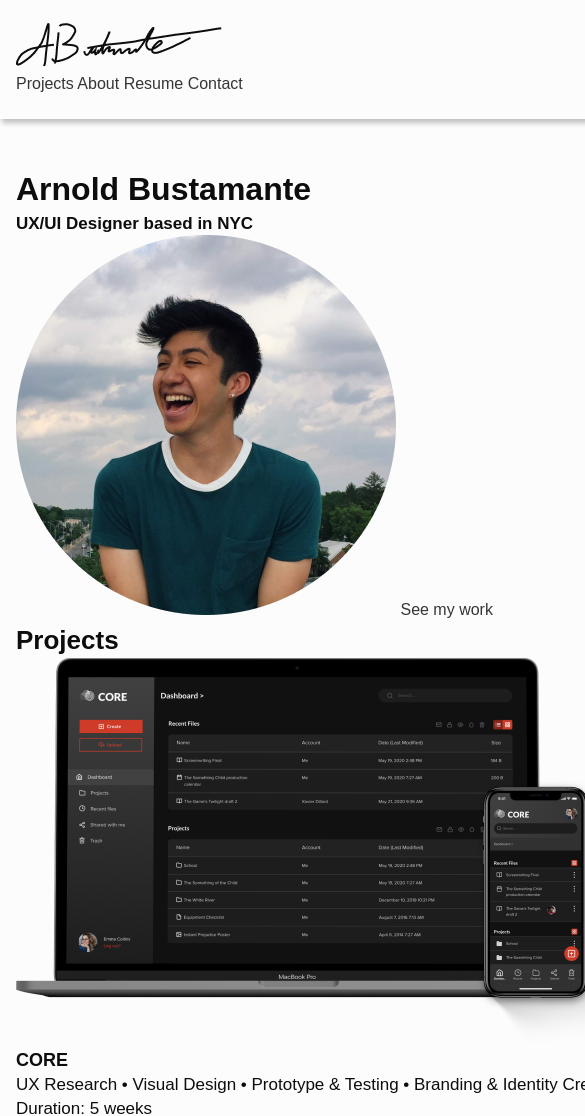
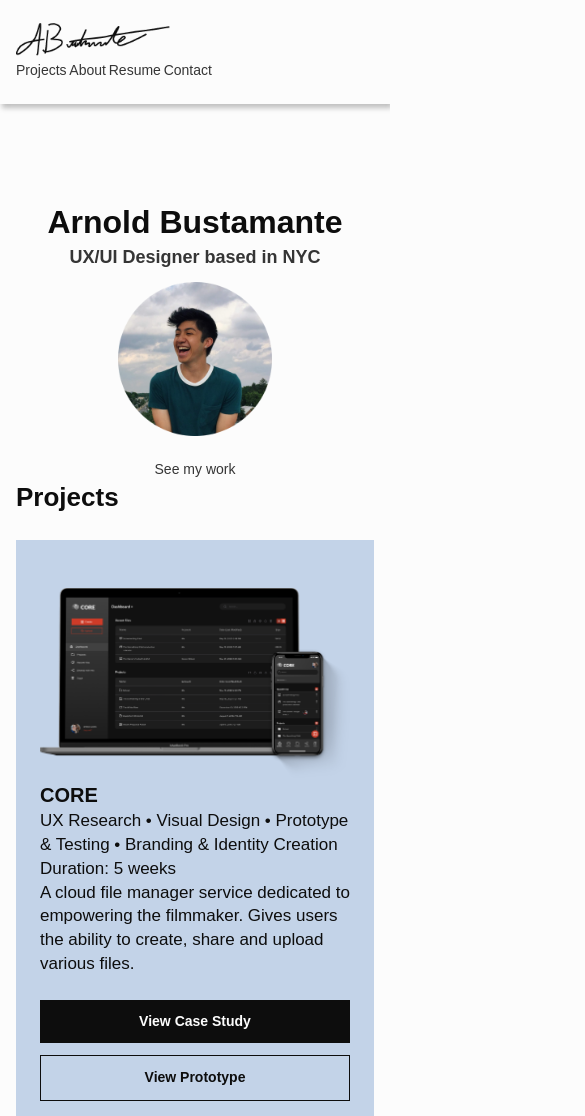
Before and after one commit to Abustamante100/Portfolio_1, a plain HTML site: page index.html in a window 390 px wide. Shown: the top 1116 px of the page, 585 px wide, since content can reach past the window. Drawn offline with Linux system fonts and the light colour scheme; a web font is replaced by a local one.

Commit message:
buttons, hero section, responsiveness

```diff
--- a/css/style.css
+++ b/css/style.css
@@ -1,5 +1,9 @@
 *, *:before, *:after {
   box-sizing: border-box;
+}
+
+html {
+  font-size: 62.5%;
 }
 
 body {
@@ -7,12 +11,11 @@ body {
   font-family: soleil, sans-serif;
   color: #0D0D0D;
   display: grid;
-  height: 100%;
   width: 100%;
 }
 
-/*----------Font----------*/
-h1, h2, h3, h4, h5, p, a, button {
+/*------------------------------ fonts ------------------------------*/
+h1, h2, h3, h4, h5, p, a, button, li {
   line-height: 1.4;
 }
 
@@ -21,38 +24,47 @@ h1, h3, h4, h5 {
 }
 
 h1 {
-  font-size: 2em;
+  font-size: 3.2rem;
 }
 
 h2 {
-  font-size: 1.625em;
+  font-size: 2.6rem;
   font-weight: 600;
 }
 
 h3 {
-  font-size: 1.125em;
+  font-size: 2rem;
 }
 
 h4 {
-  font-size: 1.0625em;
+  font-size: 1.8rem;
+}
+
+.hero h4 {
+  color: #353535;
 }
 
 h5 {
-  font-size: 0.875em;
+  font-size: 1.7rem;
 }
 
-p {
-  font-size: 1.0625em;
+h6 {
+  font-size: 1.4rem;
+}
+
+p, a, li {
+  font-size: 1.7rem;
 }
 
 figcaption {
-  font-size: 0.75em;
+  font-size: 1.2rem;
   color: #353535;
 }
 
 a {
   color: #353535;
   text-decoration: none;
+  font-size: 1.4rem;
 }
 
 .footer a {
@@ -61,14 +73,27 @@ a {
 
 
 
-/*-----------Layout------------*/
+/*------------------------------ layout ------------------------------*/
 header {
   padding: 23px 16px;
   box-shadow: 2px 4px 5px rgba(13, 13, 13, .25);
 }
 
+ /* nav {
+  display: none;
+} */
+
 main {
-  padding: 48px 16px;
+  padding: 4.8em 16px;
+}
+
+.home {
+  padding-top: 9.6em;
+}
+
+ .hero {
+  text-align: center;
+  /* height: 100vh; */
 }
 
 .footer {
@@ -78,17 +103,21 @@ main {
 }
 
 
-/*------------elements----------*/
+/*------------------------------ elements ------------------------------*/
+
+/*----------buttons-----------*/
+
 button {
   background-color: #0D0D0D;
   color: #FCFCFC;
   border: none;
   text-align: center;
   text-decoration: none;
-  font-size: 14px;
-  padding: 12px;
+  font-size: 1.4rem;
+  padding: 0.8571em;
   width: 100%;
   font-weight: 700;
+  margin-top: 2.4rem;
 }
 
 .secondary {
@@ -97,9 +126,57 @@ button {
   border-color: #0D0D0D;
   border-style: solid;
   border-width: 1px;
+  margin-top: 1.2rem;
 }
 
 .footer button {
   color: #FCFCFC;
   border-color: #FCFCFC;
+  margin-top: 2.4rem;
 }
+
+.footer button:hover {
+  background-color: #FCFCFC;
+}
+
+button:hover {
+  color: #0D0D0D;
+  background-color: #D7D7D7;
+  border-color: #D7D7D7;
+}
+
+.projects button:hover {
+    background-color: #FCFCFC;
+}
+
+button:active, button:focus, .projects button:active, .projects button:focus, .footer button:active, .footer button:focus {
+  background-color: #353535;
+  color: #FCFCFC;
+  border-color: #353535;
+  outline: none;
+}
+
+/*---------- images -----------*/
+
+img {
+  width: 100%
+}
+
+.hero_pic {
+  display: block;
+  margin-left: auto;
+  margin-right: auto;
+  width: 42.93%;
+  padding-top: 1.2em;
+  padding-bottom: 2.4em;
+}
+
+.logo {
+  width: 42.93%;
+}
+
+.project_1 {
+  background-color: #C3D3E8;
+  margin-top: 2.4em;
+  padding: 4.8em 2.4em;
+}
--- a/index.html
+++ b/index.html
@@ -2,6 +2,7 @@
 <html lang="en" dir="ltr">
   <head>
     <meta charset="utf-8">
+    <meta name="viewport" content="width=device-width, initial-scale=1">
     <title> Portfolio | Arnold Bustamante </title>
     <link rel="stylesheet" type="text/css" href="css/reset.css">
     <link rel="stylesheet" href="https://use.typekit.net/hej3ysz.css">
@@ -12,7 +13,7 @@
   <!-- Nav bar -->
       <header>
         <a href="index.html">
-          <img src="assets/images/homepage/logo.png" alt="Logo">
+          <img src="assets/images/homepage/logo.png" alt="Logo" class="logo">
         </a>
         <nav>
           <ul>
@@ -24,17 +25,17 @@
         </nav>
       </header>
 
-      <main>
+      <main class="home">
 <!-- Hero -->
-        <section>
+        <section class="hero">
           <h1>Arnold Bustamante</h1>
           <h4>UX/UI Designer based in NYC</h4>
-          <img src="assets/images/homepage/hero.png" alt="A picture of me smiling!">
-          <a href="#projects">See my work</a>
+          <img src="assets/images/homepage/hero.png" alt="A picture of me smiling!" class="hero_pic">
+          <a href="#projects" class="smw">See my work</a>
         </section>
 
 <!-- Projects -->
-        <section id="projects">
+        <section id="projects" class="projects">
           <h2>Projects</h2>
           <div class="project_1">
             <img src="assets/images/homepage/CORE_mockup.png" alt="A picture of CORE's Dashboard on both desktop and
```
Also changed, not shown: CORE.html (+8 -7 lines), about.html (+3 -2 lines).
